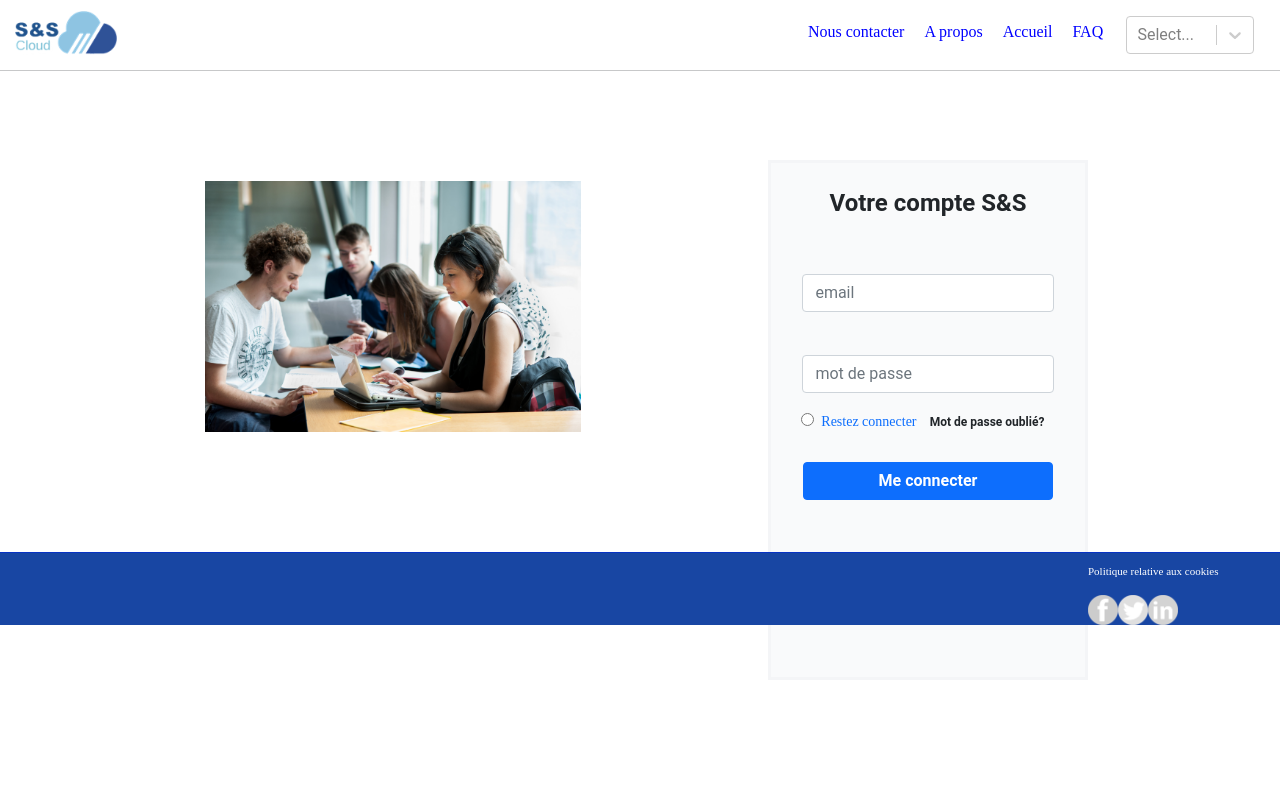
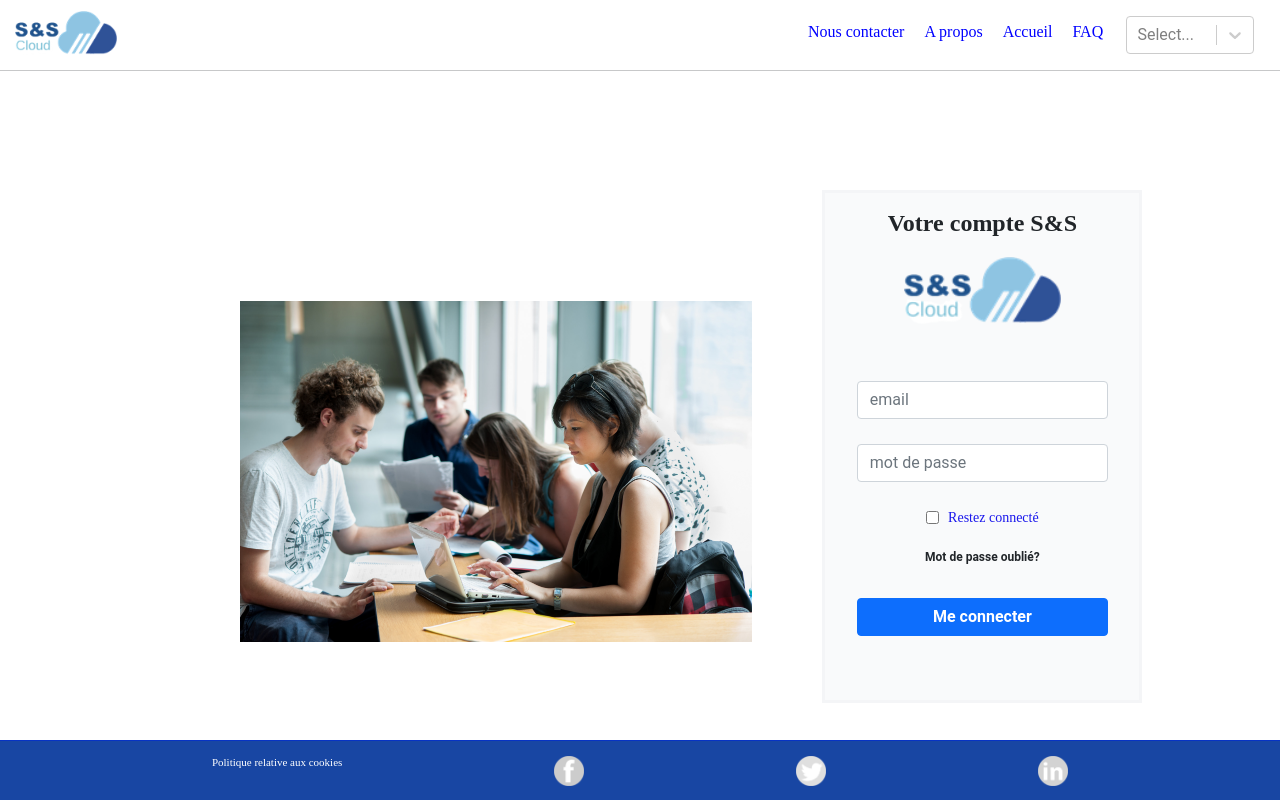
Before and after one commit to yvan-dev/Save-and-secure, a React (Create React App) app in the folder front/cloud/: page /login in a window 1280 px wide. Built offline with nearby package versions, Linux system fonts and the light colour scheme.

Commit message:
Improved login page

```diff
--- a/front/cloud/src/components/connexion.js
+++ b/front/cloud/src/components/connexion.js
@@ -1,29 +1,35 @@
 import React from 'react';
 import Footer from './footer';
 import img from '../images/image.png';
-import Button from "react-bootstrap/Button";
+import Button from 'react-bootstrap/Button';
 import Select from 'react-select';
 import img1 from '../images/connexion.jpg';
-import { FormattedMessage, injectIntl } from "react-intl";
-import { withRouter } from "react-router";
-import { withCookies} from 'react-cookie';
+import { FormattedMessage, injectIntl } from 'react-intl';
+import { withRouter } from 'react-router';
+import { withCookies } from 'react-cookie';
+import Spinner from 'react-bootstrap/Spinner';
 import rest from '../API/rest';
 
 class Connexion extends React.Component {
 	constructor(props) {
 		super(props);
-        this.state = {}
+		this.state = {loading: false};
 	}
 
-    componentDidMount () {
+	componentDidMount() {
 		const { cookies } = this.props;
 		cookies.set('token', '', { path: '/' });
 	}
 
+    enterPress = (event) => {
+        if (event.key === 'Enter') this.login();
+    }
+
     login = () => {
+        this.setState({ loading: true });
 		const { history } = this.props;
 		const { cookies } = this.props;
-        let data = { login: '', password: '' }
+		let data = { login: '', password: '' };
 		const loginInput = document.getElementById('login');
 		const passwordInput = document.getElementById('password');
 		if (loginInput != null || passwordInput != null) {
@@ -31,21 +37,21 @@ class Connexion extends React.Component {
 			data.password = passwordInput.value;
 			rest
 				.login(data)
-                .then(response => {
+				.then((response) => {
 					if (response.status != 200) {
 						// display message for user => do best than alert
-                        alert('Erreur lors de l\'authentification')
-                    }
-                    else {
+						alert("Erreur lors de l'authentification");
+                    } else {
                         response.text().then((result) => {
                             result = JSON.parse(result);
 							cookies.set('token', result.token, { path: '/' });
-                            document.location.href = 'http://localhost:3000/stockage'
-                        })
+							document.location.href = 'http://localhost:3000/stockage';
+						});
 					}
+                    this.setState({loading: false})
 				})
 				.catch((err) => {
-					console.log(err);
+                    this.setState({ loading: false });
 				});
 		}
 	};
@@ -54,73 +60,86 @@ class Connexion extends React.Component {
 		const options = [
 			{ value: 'FR', label: 'Français' },
 			{ value: 'ENG', label: 'Anglais' },
-        ]
-        const {history} = this.props
-        return(
+		];
+		const { history } = this.props;
+		return (
 			<div>
-            <header style={{marginTop:11}}>
+				<header style={{ marginTop: 11 }}>
 					<div>
 						<span style={{ margin: 15 }}>
-                        <img src={img} alt="logos" width="8%" height="8%"></img>
+							<img src={img} alt='logos' width='8%' height='8%'></img>
 						</span>
-                    <span style={{ marginLeft:"52%"}}>
-                        <span style={{ margin:10,color:"blue"}}>
-                            <label onClick={() => history.push("/contact")}><FormattedMessage id="home.header.btnContact" /></label>
+						<span style={{ marginLeft: '52%' }}>
+							<span style={{ margin: 10, color: 'blue' }}>
+								<label onClick={() => history.push('/contact')}>
+									<FormattedMessage id='home.header.btnContact' />
+								</label>
 							</span>
-                        <span style={{ margin:10,color:"blue"}}>
-                            <label onClick={() => history.push("/propos")}><FormattedMessage id="home.header.btnAbout" /></label>
+							<span style={{ margin: 10, color: 'blue' }}>
+								<label onClick={() => history.push('/propos')}>
+									<FormattedMessage id='home.header.btnAbout' />
+								</label>
 							</span>
-                        <span style={{ margin:10,color:"blue"}}>
-                            <label onClick={() => history.push("/")}><FormattedMessage id="propos.header.btnWelcome" /></label>
+							<span style={{ margin: 10, color: 'blue' }}>
+								<label onClick={() => history.push('/')}>
+									<FormattedMessage id='propos.header.btnWelcome' />
+								</label>
 							</span>
-                        <span style={{ marginLeft:10, color:"blue"}}><label onClick={() => history.push("/FAQ")}>FAQ</label></span>
-                        <span>
+							<span style={{ marginLeft: 10, color: 'blue' }}>
+								<label onClick={() => history.push('/FAQ')}>FAQ</label>
+							</span>
 								<Select
-                            className="select"
+									className='select'
 									options={options}
-                            onChange={(event) => {this.props.changeCookie(event.value);}}
+									onChange={(event) => {
+										this.props.changeCookie(event.value);
+									}}
 								/>
 						</span>
-                    </span>
 					</div>
-                <hr/>
+					<hr />
 				</header>
-            <div className="connect">
-                <h4><p><b><FormattedMessage id="Votre.compte.S&S" /></b></p></h4>
-                <div className="inputLogin">
-                    <FormattedMessage id="connexion.body.Input1">
-                        {placeholder=>
-                            <input id="login" class = 'form-control' type="text" placeholder={placeholder}/>
-                        }
-                    </FormattedMessage><br/>
-                    <br/>
-                    <FormattedMessage id="connexion.body.Input2">
-                        {placeholder=>
-                            <input id='password' class = 'form-control' type="password" placeholder={placeholder}/>
-                        }
-                    </FormattedMessage><br/>
-                    <br/>
-                    <div className="label">
-                        <input type='radio'/><label class="text-primary">&nbsp;&nbsp;<FormattedMessage id="connexion.body.LabelRestConnect" /></label><br/><br/>
+				<div className='loginBody'>
+					<img className='imgConnect' src={img1} alt='logos' width='40%' height='40%'></img>
+					<div className='connect'>
+						{/* <h4> */}
+						<p style={{ fontWeight: 'bold', fontSize: '150%' }}>
+							<FormattedMessage id='Votre.compte.S&S' />
+						</p>
+						{/* </h4> */}
+						<img src={img} alt='logos' width='50%' height='50%' />
+						<div className='inputLogin'>
+							<FormattedMessage id='connexion.body.Input1'>{(placeholder) => <input id='login' class='form-control' type='text' placeholder={placeholder} />}</FormattedMessage>
+							<FormattedMessage id='connexion.body.Input2'>
+								{(placeholder) => <input id='password' class='form-control' type='password' onKeyDown={this.enterPress} placeholder={placeholder} />}
+							</FormattedMessage>
+							<div className='loginForgetMdpDiv'>
+								<div style={{ display: 'flex', alignItems: 'center', marginBottom: '8%' }}>
+									<input type='checkbox' name='stayConnect' />
+									&nbsp;&nbsp;&nbsp;
+									<label for='stayConnect' class='text-primary' className='label'>
+										<FormattedMessage id='connexion.body.LabelRestConnect' />
+									</label>
 								</div>
-                    <div className="mdp">
-                        <span ><b><FormattedMessage id="connexion.body.ForgetMDP" /></b></span>
+								<b>
+									<FormattedMessage id='connexion.body.ForgetMDP' />
+								</b>
 							</div>
 						</div>
-                <Button style={{width:250}} onClick={this.login}><b><FormattedMessage id="connexion.body.btnConnect" /></b></Button>
+						<Button disabled={this.state.loading} style={{ width: '80%' }} onClick={this.login}>
+							{!this.state.loading ? (
+								<b>
+									<FormattedMessage id='connexion.body.btnConnect' />
+								</b>
+							) : (
+								<Spinner animation='grow' />
+							)}
+						</Button>
 					</div>
-            <div className="imgConnect" style={{marginTop:110}}>
-                <img src={img1} alt="logos" width="35%" height="35%"></img>
-            <br/>
-            <br/>
-            <br/>
-            <br/>
-            <br/>
-            <br/>
 				</div>
-            <Footer/>
+				<Footer />
 			</div>
-        )
+		);
 	}
 }
 
--- a/front/cloud/src/css/main.css
+++ b/front/cloud/src/css/main.css
@@ -54,16 +54,16 @@ p, label{
 
 footer{
     width: 100%;
-    position: absolute;
-    /*top: 100%;*/
-    /*bottom:0%;*/
+    height: 60px;
+    display: flex;
+    justify-content: space-evenly;
+    align-items: center;
+    position: fixed;
+    bottom:0%;
     font-size: 11px;
     color: white;
-    padding-left: 85%;
     background-color: #1846a3;
-    /* margin-top: 110px; */
     border-top: 0.1px solid rgb(7, 51, 196);
-    padding-top: 10px;
 }
 
 .footerStockage{
@@ -86,47 +86,48 @@ footer{
     margin-top:-3%;
 }
 
-/*.connect{
-    margin-left: 60%;
-    margin-top: 10%;
-    width: 20%;
-    text-align: center;
-}*/
-
 .imgConnect{
     margin-top: 12%;
     margin-left: 16%;
 }
 
+.loginBody {
+    display: flex;
+    align-items: center;
+    justify-content: space-around;
+}
+
 .connect {
-    text-align: center;
-    position: absolute;
-    height: 65%;
-    left: 60%;
-    top: 20%;
-    /* gray/50 */
+    display: flex;
+    flex-direction: column;
+    align-items: center;
+    justify-content: space-around;
     background: #F9FAFB;
-    /* gray/100 */
     border: 3px solid #F4F5F7;
-    box-sizing: border-box;
     width: 25%;
-    padding-top: 2%;
+    margin-top: 8%;
+    margin-right: 8%;
+    padding-top: 1%;
+    padding-bottom: 5%;
 }
 
 .inputLogin{
     margin: 10%;
+    width: 80%;
     font-size: 12px;
 }
 
 .label{
     color: hsla(241, 96%, 47%, 0.925);
-    margin-left: -55%;
     font-size: 14px;
 }
 
-.mdp{
-    margin-left: 47%;
-    margin-top: -16%;
+.loginForgetMdpDiv {
+    display: flex;
+    flex-direction: column;
+    align-items: center;
+    justify-content: space-around;
+    margin-top: 10%;
 }
 
 .document{
@@ -144,12 +145,14 @@ footer{
     margin-left: 20%;
 }
 
+.uploadFile {
+    width: 100%;
+    height: 100%;
+}
+
 .choseFile{
-    margin-left:25%;
-    margin-top:-6%;
-    width:70%;
-    height:8%;
-    font-size: 20px;
+    width:100%;
+    height:50%;
 }
 
 .titleListeEleve{
--- a/front/cloud/src/languages/fr.js
+++ b/front/cloud/src/languages/fr.js
@@ -51,7 +51,7 @@ const messages_fr = {
     "connexion.body.Title": "Votre compte S&S",
     "connexion.body.Input1": "email",
     "connexion.body.Input2": "mot de passe",
-    "connexion.body.LabelRestConnect": "Restez connecter",
+    "connexion.body.LabelRestConnect": "Restez connecté",
     "connexion.body.ForgetMDP": "Mot de passe oublié?",
     "connexion.body.btnConnect": "Me connecter",
     "Votre.compte.S&S": "Votre compte S&S",
```
Lines whose indentation alone changed are shown as unchanged.
